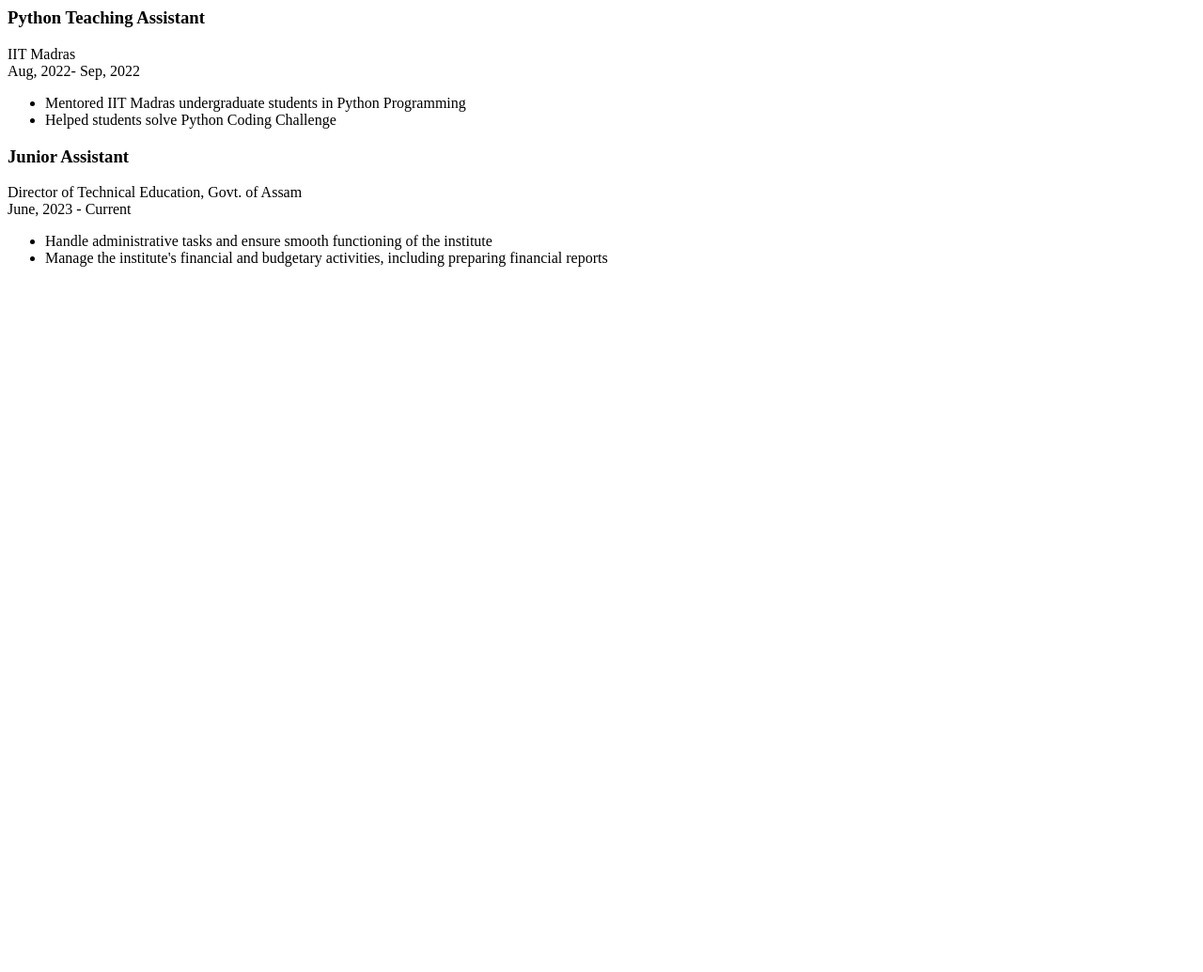
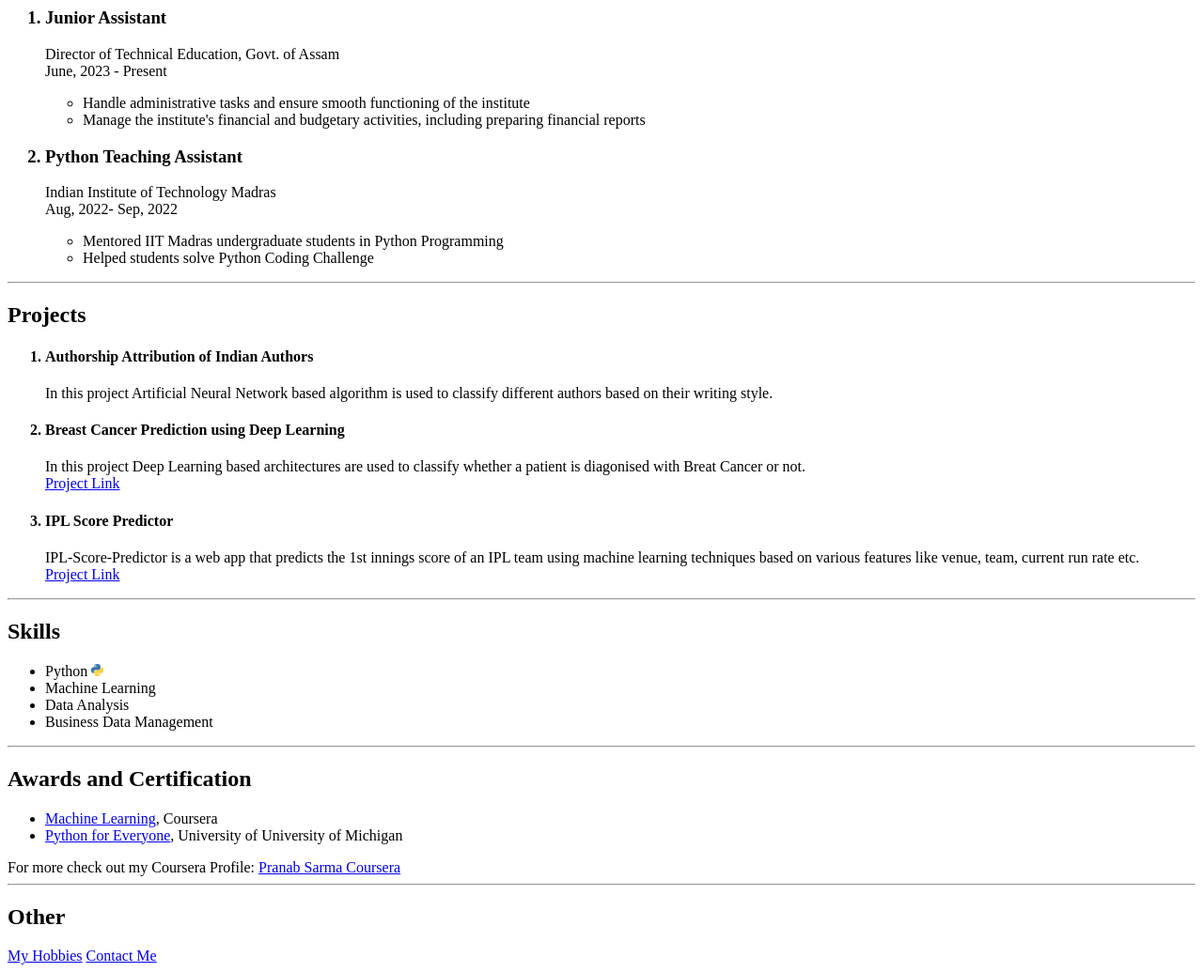
Before and after one commit to pranabsarma18/portfolio, a plain HTML site: page index.html in a window 1280 px wide. Shown: the part 574-1609 px from the top of the page at 94% size. Before the commit the page ends 874 px from the top, so only its background shows below. Drawn offline with Linux system fonts and the light colour scheme.

Commit message:
Add files via upload

```diff
--- a/index.html
+++ b/index.html
@@ -31,20 +31,77 @@
     </ul>
     <hr>
     <h2>Work Experience</h2>
-    <h3>Python Teaching Assistant</h3>
-    IIT Madras<br>
-    Aug, 2022- Sep, 2022
+    <ol>
+        <h3><li>Junior Assistant</li></h3>
+        <p>
+        Director of Technical Education, Govt. of Assam <br>
+        June, 2023 - Present
+        </p>
+            <ul>
+                <li>Handle administrative tasks and ensure smooth functioning of the institute</li>
+                <li>Manage the institute's financial and budgetary activities, including preparing financial reports</li>
+            </ul>
+
+        <h3><li>Python Teaching Assistant</li></h3>
+        <p>
+        Indian Institute of Technology Madras<br>
+        Aug, 2022- Sep, 2022
+        </p>
+            <ul>
+                <li>Mentored IIT Madras undergraduate students in Python Programming</li>
+                <li> Helped students solve Python Coding Challenge</li>
+            </ul>
+    </ol>
+    <hr>
+    <h2>Projects</h2>
+    <ol>
+        <h4><li>Authorship Attribution of Indian Authors</li></h4>
+        <p>
+            In this project Artificial Neural Network based algorithm is used to classify different authors based on their writing style.
+        </p>
+        <h4><li>Breast Cancer Prediction using Deep Learning</li></h4>
+        <p>
+            In this project Deep Learning based architectures are used to classify whether a patient is diagonised with Breat Cancer or not.<br>
+            <a href="https://github.com/pranabsarma18/breast-cancer-early-prediction-dl">Project Link</a>
+        </p>
+        <h4><li>IPL Score Predictor</li></h4>
+        <p>
+            IPL-Score-Predictor is a web app that predicts the 1st innings score of an IPL team using machine learning techniques based on various features like venue, team, current run rate etc.<br>
+            <a href="https://github.com/pranabsarma18/IPL-Score-Predictor">Project Link</a>
+        </p>
+    </ol>
+    <hr>
+    <h2>Skills</h2>
     <ul>
-        <li>Mentored IIT Madras undergraduate students in Python Programming</li>
-        <li> Helped students solve Python Coding Challenge</li>
+        <li>
+            Python <img src="./assets/images/Python-04.png" height="13" width="13">
+        </li>
+        <li>
+            Machine Learning
+        </li>
+        <li>
+            Data Analysis
+        </li>
+        <li>
+            Business Data Management
+        </li>
     </ul>
-    <h3>Junior Assistant</h3>
-    Director of Technical Education, Govt. of Assam <br>
-    June, 2023 - Current
+    <hr>
+    <h2>Awards and Certification</h2>
     <ul>
-        <li>Handle administrative tasks and ensure smooth functioning of the institute</li>
-        <li>Manage the institute's financial and budgetary activities, including preparing financial reports</li>
+        <li>
+            <a href="https://coursera.org/share/985b013a7df6dd0e316ac75e0bd3d9a3">Machine Learning</a>, Coursera
+        </li>
+        <li>
+            <a href="https://www.coursera.org/account/accomplishments/specialization/certificate/2HXHEDSR77KQ">Python for Everyone</a>, University of University of Michigan
+        </li>
     </ul>
+    For more check out my Coursera Profile: <a href="https://www.coursera.org/user/7474b37d96e8be4a6dd0f7e65fe01aea">Pranab Sarma Coursera</a>
+    <hr>
+    <h2>Other</h2>
+    <a href="./Public/hobbies.html">My Hobbies</a>
+    <a href="./Public/contact.html">Contact Me</a>
+
 
 </body>
 </html>
```
